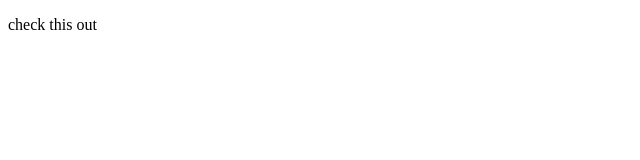
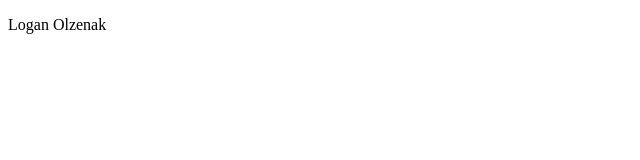
Before and after one commit to olzenaklogan/loganolzenak.github.io, a plain HTML site: page index.html in a window 1280 px wide. Shown: the full height of the page, 0-640 px from the left. Drawn offline with Linux system fonts and the light colour scheme.

Commit message:
change to text

```diff
--- a/index.html
+++ b/index.html
@@ -1,10 +1,10 @@
 <!DOCTYPE HTML>
  <HTML>
-  <head>
-   <title>Github Page</title>
-  </head>
+   <head>
+    <title>Github Page</title>
+   </head>
 
-  <body>
-   <p>check this out</p>
-  </body>
+   <body>
+    <p>Logan Olzenak</p>
+   </body>
   </HTML>
```
